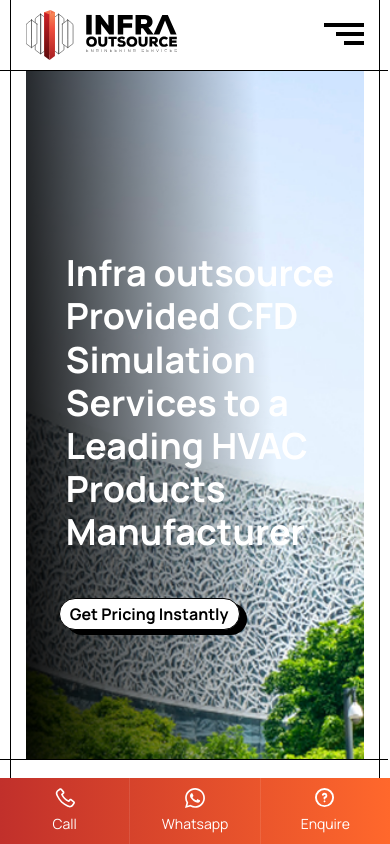
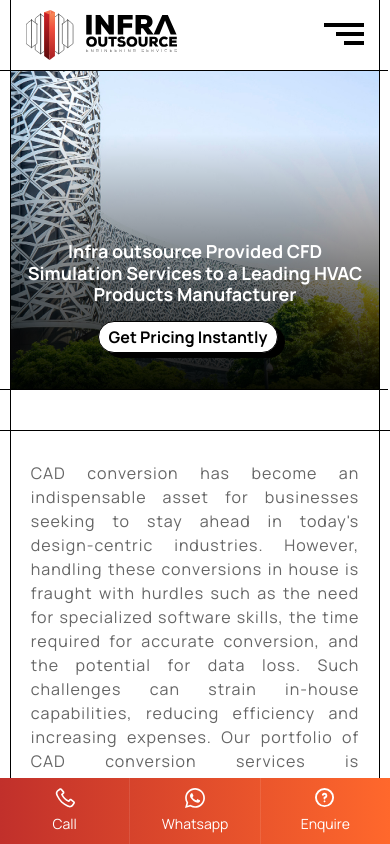
Before and after one commit to prettifyAditya/infraplusoutsource, a Next.js app: page /case-study-details in a window 390 px wide. Shown: the top 844 px of the page. Built offline with nearby package versions, Linux system fonts and the light colour scheme.

Commit message:
Completed the responsiveness for the case-study-details page

```diff
--- a/app/case-study-details/page.jsx
+++ b/app/case-study-details/page.jsx
@@ -150,7 +150,10 @@
                                     slidesPerView: 1.2,
                                 },
                                 540: {
-                                    slidesPerView: 2.2,
+                                    slidesPerView: 1.2,
+                                },
+                                675: {
+                                    slidesPerView: 2.2
                                 },
                                 991: {
                                     slidesPerView: 3,
--- a/styles/case/case.css
+++ b/styles/case/case.css
@@ -134,16 +134,46 @@
 .banner-container {
   padding-bottom: 40px;
 }
+@media only screen and (max-width: 991px) {
+  .banner-container {
+    padding: 0 0 40px;
+  }
+}
 
 .caseStudy_banner.banner::before {
   background: linear-gradient(267deg, rgba(0, 0, 0, 0) 29%, rgba(0, 0, 0, 0.95) 100%);
+}
+@media only screen and (max-width: 768px) {
+  .caseStudy_banner.banner::before {
+    background: linear-gradient(180deg, rgba(0, 0, 0, 0) 20%, rgba(0, 0, 0, 0.95) 100%);
+  }
 }
 .caseStudy_banner.banner .bg {
   height: calc(90vh - var(--headerheight));
   overflow-x: hidden;
 }
+@media only screen and (max-width: 540px) {
+  .caseStudy_banner.banner .bg {
+    height: 320px;
+  }
+}
 .caseStudy_banner.banner .banner-wrapper {
   padding-left: 40px;
+}
+@media only screen and (max-width: 768px) {
+  .caseStudy_banner.banner .banner-wrapper {
+    padding: 0 15px;
+  }
+}
+@media only screen and (max-width: 540px) {
+  .caseStudy_banner.banner .banner-wrapper {
+    bottom: 10%;
+  }
+}
+@media only screen and (max-width: 768px) {
+  .caseStudy_banner.banner .banner-wrapper .heading {
+    text-align: center;
+  }
 }
 .caseStudy_banner.banner .banner-wrapper .heading h2 {
   max-width: 660px;
@@ -152,6 +182,18 @@
   font-weight: 700;
   color: var(--white);
   margin-bottom: 50px;
+}
+@media only screen and (max-width: 768px) {
+  .caseStudy_banner.banner .banner-wrapper .heading h2 {
+    font-size: 30px;
+    margin-bottom: 40px;
+  }
+}
+@media only screen and (max-width: 540px) {
+  .caseStudy_banner.banner .banner-wrapper .heading h2 {
+    font-size: 18px;
+    margin-bottom: 20px;
+  }
 }
 
 .caseStudy-secA {
@@ -242,9 +284,24 @@
 .caseStudy-secC .container {
   border-bottom: 1px solid var(--black);
 }
+@media only screen and (max-width: 768px) {
+  .caseStudy-secC .container {
+    padding-right: 0;
+  }
+}
 .caseStudy-secC .container .case-wrapper {
   padding-top: 80px;
   position: relative;
+}
+@media only screen and (max-width: 768px) {
+  .caseStudy-secC .container .case-wrapper {
+    padding-top: 40px;
+  }
+}
+@media only screen and (max-width: 540px) {
+  .caseStudy-secC .container .case-wrapper {
+    padding-top: 30px;
+  }
 }
 .caseStudy-secC .container .case-wrapper .swiper-nav {
   display: flex;
@@ -254,6 +311,11 @@
   position: absolute;
   right: 0;
   top: 0;
+}
+@media only screen and (max-width: 768px) {
+  .caseStudy-secC .container .case-wrapper .swiper-nav {
+    display: none;
+  }
 }
 .caseStudy-secC .container .case-wrapper .swiper-nav button {
   display: inline-block;
@@ -266,6 +328,11 @@
   vertical-align: middle;
   width: 30px;
   height: 30px;
+}
+@media only screen and (max-width: 540px) {
+  .caseStudy-secC .container .case-wrapper .case-col figcaption h6 {
+    font-size: 14px;
+  }
 }
 
 .case-col {
@@ -305,4 +372,10 @@
   .caseFilter__single, .caseFilter__value-container {
     font-size: 14px !important;
   }
+}
+
+@media only screen and (max-width: 540px) {
+  .css-b62m3t-container {
+    width: 100%;
+  }
 }/*# sourceMappingURL=case.css.map */
--- a/styles/case/case.sass
+++ b/styles/case/case.sass
@@ -82,15 +82,27 @@
         top: 0
 .banner-container
     padding-bottom: 40px
+    @include media(991)
+        padding: 0 0 40px
 .caseStudy_banner.banner
     &::before
         background: linear-gradient(267deg, rgba(0, 0, 0, 0) 29%, rgba(0, 0, 0, 0.95) 100%)
+        @include media(768)
+            background: linear-gradient(180deg, rgba(0, 0, 0, 0) 20%, rgba(0, 0, 0, 0.95) 100%)
     .bg
         height: calc( 90vh - var(--headerheight) )
         overflow-x: hidden
+        @include media(540)
+            height: 320px
     .banner-wrapper
         padding-left: 40px
+        @include media(768)
+            padding: 0 15px
+        @include media(540)
+            bottom: 10%
         .heading
+            @include media(768)
+                text-align: center
             h2
                 max-width: 660px
                 font-size: 36px
@@ -98,6 +110,12 @@
                 font-weight: 700
                 color: $white
                 margin-bottom: 50px
+                @include media(768)
+                    font-size: 30px
+                    margin-bottom: 40px
+                @include media(540)
+                    font-size: 18px
+                    margin-bottom: 20px
 
 .caseStudy-secA
     border-top: 1px solid $black
@@ -155,9 +173,15 @@
 .caseStudy-secC
     .container
         border-bottom: 1px solid $black
+        @include media(768)
+            padding-right: 0
         .case-wrapper
             padding-top: 80px
             position: relative
+            @include media(768)
+                padding-top: 40px
+            @include media(540)
+                padding-top: 30px
             .swiper-nav
                 display: flex
                 align-items: center
@@ -166,6 +190,8 @@
                 position: absolute
                 right: 0
                 top: 0
+                @include media(768)
+                    display: none
                 button
                     display: inline-block
                     width: 40px
@@ -176,6 +202,11 @@
                         vertical-align: middle
                         width: 30px
                         height: 30px
+            .case-col
+                figcaption
+                    h6
+                        @include media(540)
+                            font-size: 14px
 
 .case-col
     cursor: pointer
@@ -203,3 +234,6 @@
 .caseFilter__single, .caseFilter__value-container
     @include media(540)
         font-size: 14px !important
+.css-b62m3t-container
+    @include media(540)
+        width: 100%
```
Also changed, not shown: 1 other file (tests, documents, lock files or other folders).
